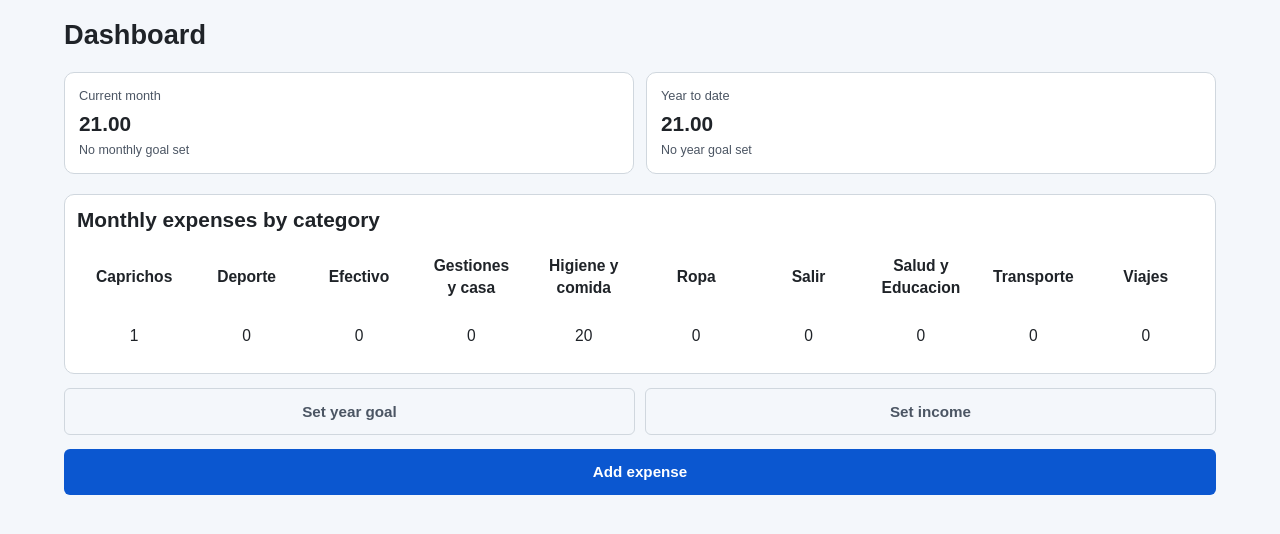
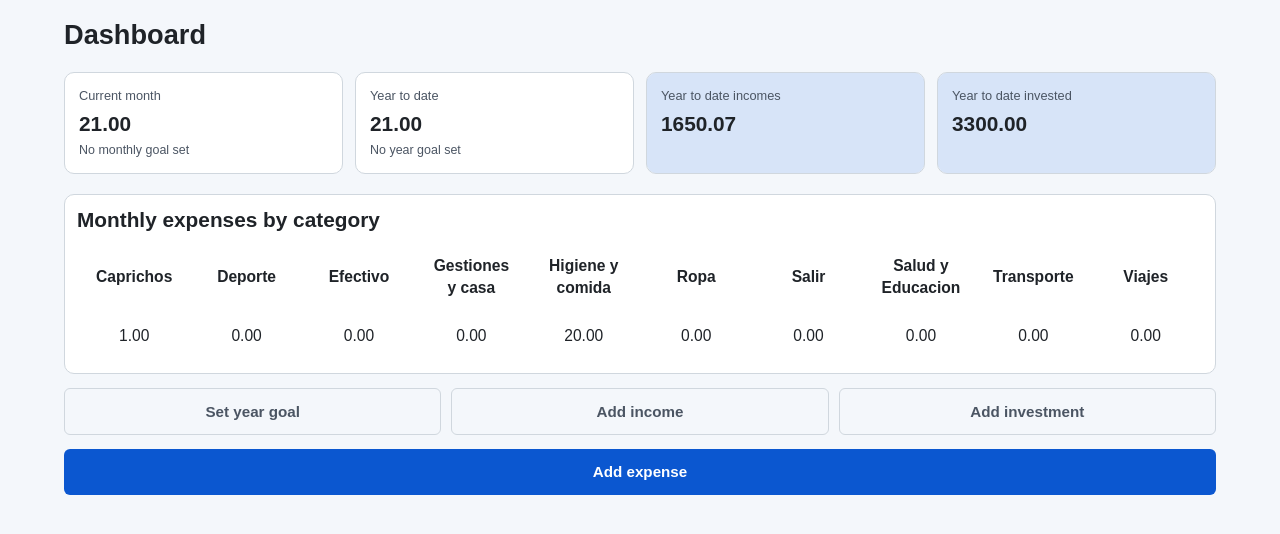
Before and after one commit to OscarZurita/mymoney, a Django app: page /moneyapp/dashboard/ in a window 1280 px wide. Shown: the part 45-579 px from the top of the page. Run offline with Django 5.2, Linux system fonts and the light colour scheme; a user stored in the database is signed in; data comes from the database, SQL or seed files in the repository; both versions use the stored data as it was after the commit; parts of the project's set-up code (start-up, migrations or seed data) failed here and were passed over.

Commit message:
visual changes on transaction tables

```diff
--- a/money_app/views/views.py
+++ b/money_app/views/views.py
@@ -9,8 +9,8 @@ from django.utils import timezone
 
 from ._utils import clamp, format_decimal, format_percent, polar_to_cartesian, format_point, donut_slice_path, parse_decimal, sort_querystring, parse_month_year, build_monthly_chart, build_category_chart
 
-from ..forms import ExpenseForm, IncomeForm, SignUpForm, YearGoalForm
-from ..models import Category, Expense, ExpenseTag, YearGoal
+from ..forms import SignUpForm, YearGoalForm
+from ..models import Category, Expense, Income, Investment, YearGoal
 
 
 SORT_OPTIONS = {
@@ -46,6 +46,7 @@ def dashboard(request):
     def total(qs):
         return qs.aggregate(total=Sum("amount"))["total"] or Decimal("0")
 
+    print(type(month_expenses))
     month_total = total(month_expenses)
     ytd_total = total(year_expenses)
     year_goal = YearGoal.objects.filter(user=request.user, year=today.year).first()
@@ -77,7 +78,8 @@ def dashboard(request):
         for cat in categories
     ]
 
-    print(table_data)
+    ytd_income = total(Income.objects.filter(user=request.user, date__gte=start_of_year))
+    ytd_invested = total(Investment.objects.filter(user=request.user, date__gte=start_of_year))
 
     context = {
         "month_total": month_total,
@@ -90,7 +92,9 @@ def dashboard(request):
         "ytd_goal_percent": format_percent(ytd_goal_percent),
         "ytd_goal_progress_width": ytd_goal_progress_width,
         "ytd_goal_is_over": ytd_goal_percent > Decimal("100"),
-        "cat_day_rows": table_data
+        "ytd_income": ytd_income,
+        "ytd_invested": ytd_invested,
+        "cat_day_rows": table_data,
     }
     return render(request, "money_app/dashboard.html", context)
 
--- a/static/table.css
+++ b/static/table.css
@@ -226,15 +226,14 @@ input, select {
     width: 100%;
     position: relative;
     overflow: visible;
-    border-collapse: collapse;
     background: var(--surface);
-    border-width: 0.1rem;
+    border-width: 0.15rem;
     border-style: solid;
     border-color: var(--border);
     border-radius: 0.5rem;
 }
 
-.table-card th, td{
+.table-card th, .table-card td{
     padding-left: 1rem;
     padding-right: 1rem;
     padding-top: 0.5rem;
@@ -242,7 +241,6 @@ input, select {
     border-bottom: 0.1rem solid var(--border);
     text-align: left;
     vertical-align: top;
-
 }
 
 .table-card th {
--- a/templates/money_app/dashboard.html
+++ b/templates/money_app/dashboard.html
@@ -135,6 +135,16 @@ table {
             <div class="metric-detail">No year goal set</div>
         {% endif %}
     </div>
+
+    <div class="metric-card goal-progress-card" style="--goal-progress: {{ ytd_income }}%;">
+        <div class="metric-label">Year to date incomes</div>
+        <div class="metric-value">{{ ytd_income|money }}</div>
+    </div>
+
+    <div class="metric-card goal-progress-card" style="--goal-progress: {{ ytd_invested }}%;">
+        <div class="metric-label">Year to date invested</div>
+        <div class="metric-value">{{ ytd_invested|money }}</div>
+    </div>
 </div>
 
 <!-- Recent expenses -->
@@ -151,7 +161,7 @@ table {
             <tbody>
                 <tr>
                     {% for row in cat_day_rows %}
-                        <td>{{ row.total }}</td>
+                        <td>{{ row.total|money }}</td>
                     {% endfor %}
                 </tr>
             </tbody>
@@ -163,7 +173,8 @@ table {
 
 <div class="dashboard-cta-actions">
     <a href="{% url 'money_app:add_year_goal' %}" class="button button-ghost">Set year goal</a>
-    <a class="button button-ghost">Set income</a>
+    <a href="{% url 'money_app:add_income' %}" class="button button-ghost">Add income</a>
+    <a href="{% url 'money_app:add_investment'%}" class="button button-ghost">Add investment</a>
 </div>
 <div class="dashboard-cta-actions">
     <a href="{% url 'money_app:add_expense' %}" class="button">Add expense</a>
```
Also changed, not shown: db.sqlite3.
